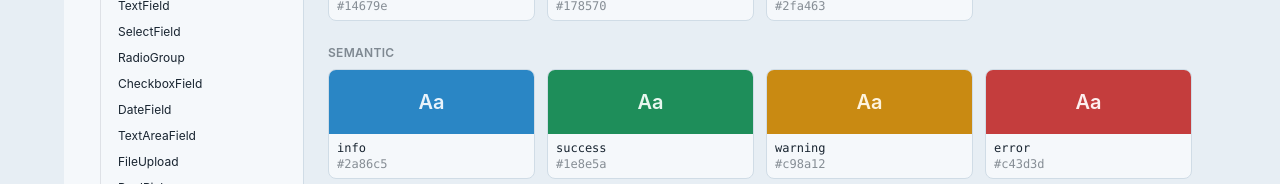
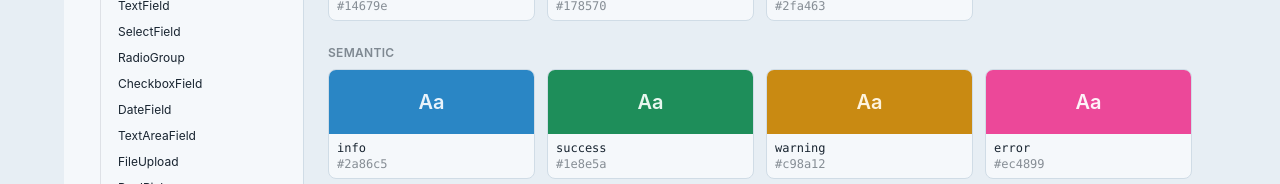
Before and after one commit to jontrustid/design-system, a React (Vite) app: page / in a window 1280 px wide. Shown: the part 269-453 px from the top of the page. Built offline with nearby package versions, Linux system fonts and the light colour scheme; no server answers.

Commit message:
veriscan theme: error token -> pink (pipeline test); bump to 0.2.2

```diff
--- a/package.json
+++ b/package.json
@@ -1,7 +1,7 @@
 {
   "name": "@trustid/design-system",
   "private": true,
-  "version": "0.2.1",
+  "version": "0.2.2",
   "type": "module",
   "description": "TrustID UI block registry - presentation-only React blocks plus daisyUI themes for the VeriScan web rewrite and related apps.",
   "exports": {
--- a/src/themes.css
+++ b/src/themes.css
@@ -27,8 +27,8 @@
   --color-success-content: #e8f7ef;
   --color-warning: #c98a12;
   --color-warning-content: #fdf3de;
-  --color-error: #c43d3d;
-  --color-error-content: #fdeeee;
+  --color-error: #ec4899;
+  --color-error-content: #fdf2f8;
 
   --radius-selector: 0.25rem;
   --radius-field: 0.375rem;
```
